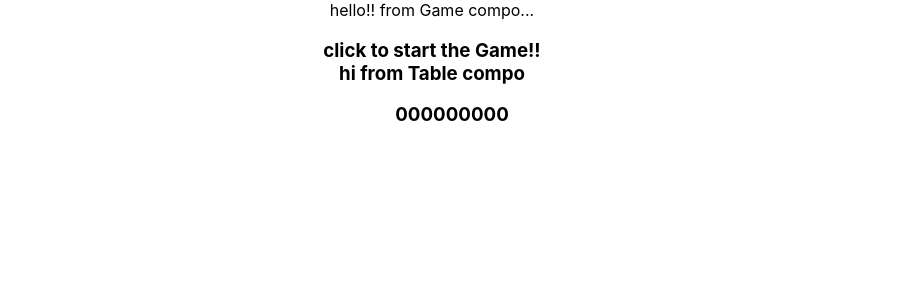
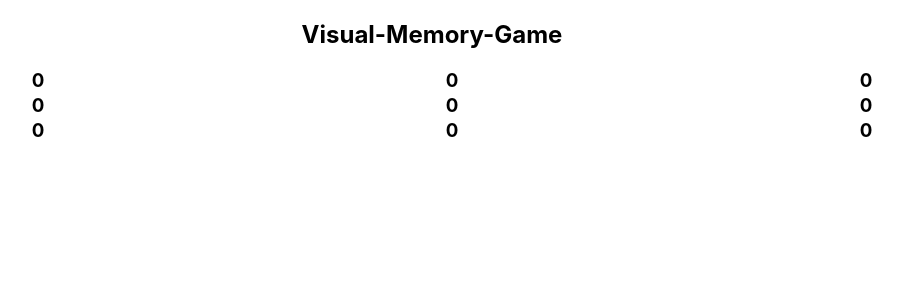
Before and after one commit to deepanshu-j/visual-memory-game, a React (Create React App) app: page / in a window 1280 px wide. Both pictures are taken after a click on the element "click to start the Game!!". Shown: the top 300 px of the page, without its empty margins (208-1111 px from the left). Built offline with nearby package versions, Linux system fonts and the light colour scheme.

Commit message:
added css file but only for 3x3 grid

```diff
--- a/src/Game.jsx
+++ b/src/Game.jsx
@@ -60,7 +60,7 @@ class Game extends Component {
         this.setState((prevState)=>{
 
             let isCorrect= prevState.playersBoard[idx]!==prevState.actualBoard[idx]? true: false ;
-             console.log(isCorrect)
+            console.log(isCorrect)
             if(isCorrect)
             {
                 //check if he's won this game then change the state to next level
@@ -95,10 +95,10 @@ class Game extends Component {
                         ansFib--;
                     }
                     //curr will be decreased by 1 every time when it becomes 0 next cycle of fib which will be prev + curralt
-                   console.log(newFibPrev)
-                   console.log(ansFib)
-                   console.log(newFibAlt)
-                   console.log('\n')
+                //    console.log(newFibPrev)
+                //    console.log(ansFib)
+                //    console.log(newFibAlt)
+                //    console.log('\n')
                     return {playersBoard:newPlayersBoard,
                             donePieces:0,
                             isPlaying:false,
@@ -115,7 +115,7 @@ class Game extends Component {
                 else
                 {
                     let newPlayersBoard=[...prevState.playersBoard];
-                    console.log(newPlayersBoard)
+                   // console.log(newPlayersBoard)
                     newPlayersBoard[idx]=!newPlayersBoard[idx];
 
                     return {playersBoard:newPlayersBoard,donePieces:prevState.donePieces+1};
@@ -200,14 +200,17 @@ class Game extends Component {
 
     render(){
         return (<>
-        hello!! from Game compo...
+        <h2>Visual-Memory-Game</h2>
         <h3>
 
             {/* {this.state.isPlaying===true?'':this.showActualBoard()} */}
-                <div onClick={this.startGameHandler}>
+
+               {this.state.startGame===false?
+             <>   <div onClick={this.startGameHandler}>
                     click to start the Game!!
-                </div>
-
+                </div></>
+                :<></>
+               }
             {
             this.state.startGame===true?
             (this.state.isPlaying===false ?
--- /dev/null
+++ b/src/Table.css
@@ -0,0 +1,5 @@
+.table-container {
+	display: grid;
+	grid-template-columns: repeat(3, 1fr);
+	grid-gap: 2px;
+}
--- a/src/Table.jsx
+++ b/src/Table.jsx
@@ -1,5 +1,5 @@
 import react from 'react';
-
+import './Table.css';
 
 class Table extends react.Component{
     constructor(props)
@@ -24,11 +24,11 @@ class Table extends react.Component{
       console.log('no Flip');
     }
     render(){
-    return (<>hi from Table compo
+    return (<>
 
         {/* {console.log(this.props.board)} */}
 
-          <ol>
+          <ol className="table-container">
             {this.props.board.map((subItems, sIndex) => {
 
               //using index as key as surely there wont be any rearrangement in the order//
```
